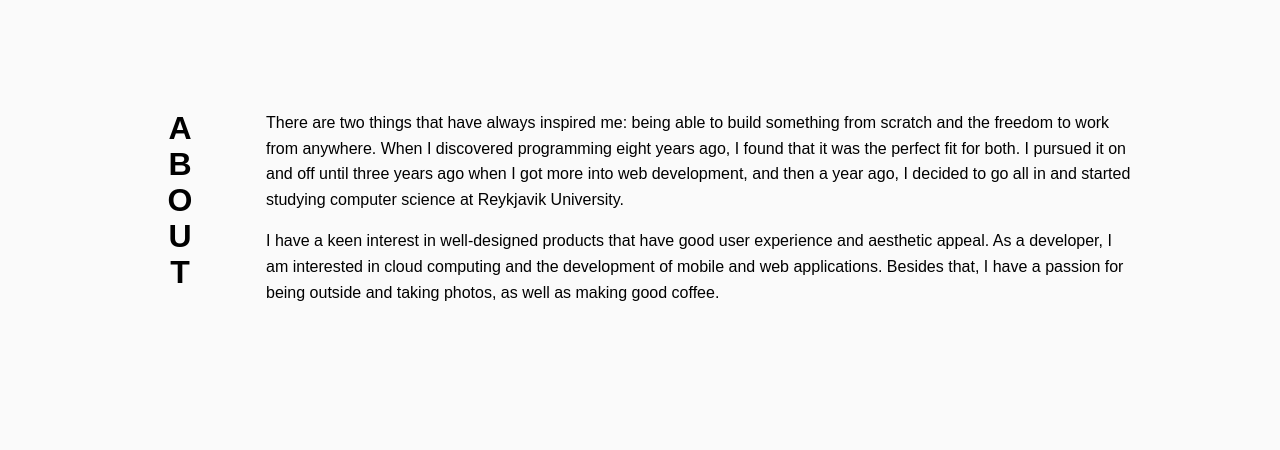
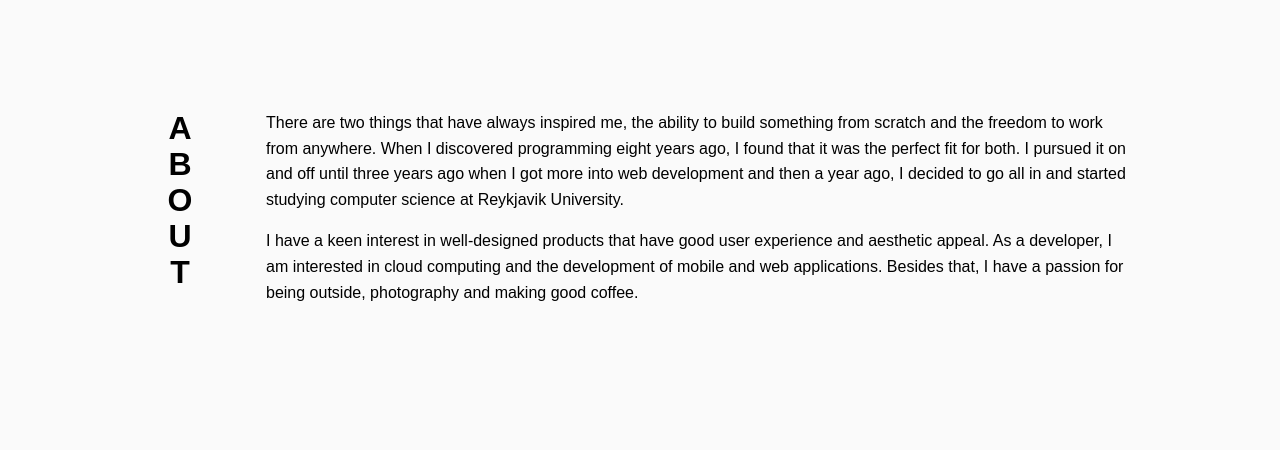
Before and after one commit to viktorhollanders/viktorhollanders, a website: page public/index.html in a window 1280 px wide. Shown: the part 554-1004 px from the top of the page. Drawn offline with Linux system fonts and the light colour scheme; no server answers; a web font is replaced by a local one.

Commit message:
Update about text

```diff
--- a/public/index.html
+++ b/public/index.html
@@ -32,17 +32,17 @@
         <h2 class="title vertical">ABOUT</h2>
         <div class="column">
           <p class="about-copy copy">
-            There are two things that have always inspired me: being able to build something from
+            There are two things that have always inspired me, the ability to build something from
             scratch and the freedom to work from anywhere. When I discovered programming eight years
             ago, I found that it was the perfect fit for both. I pursued it on and off until three
-            years ago when I got more into web development, and then a year ago, I decided to go all
+            years ago when I got more into web development and then a year ago, I decided to go all
             in and started studying computer science at Reykjavik University.
           </p>
           <p class="about-copy copy">
             I have a keen interest in well-designed products that have good user experience and
             aesthetic appeal. As a developer, I am interested in cloud computing and the development
-            of mobile and web applications. Besides that, I have a passion for being outside and
-            taking photos, as well as making good coffee.
+            of mobile and web applications. Besides that, I have a passion for being outside,
+            photography and making good coffee.
           </p>
         </div>
       </section>
```
